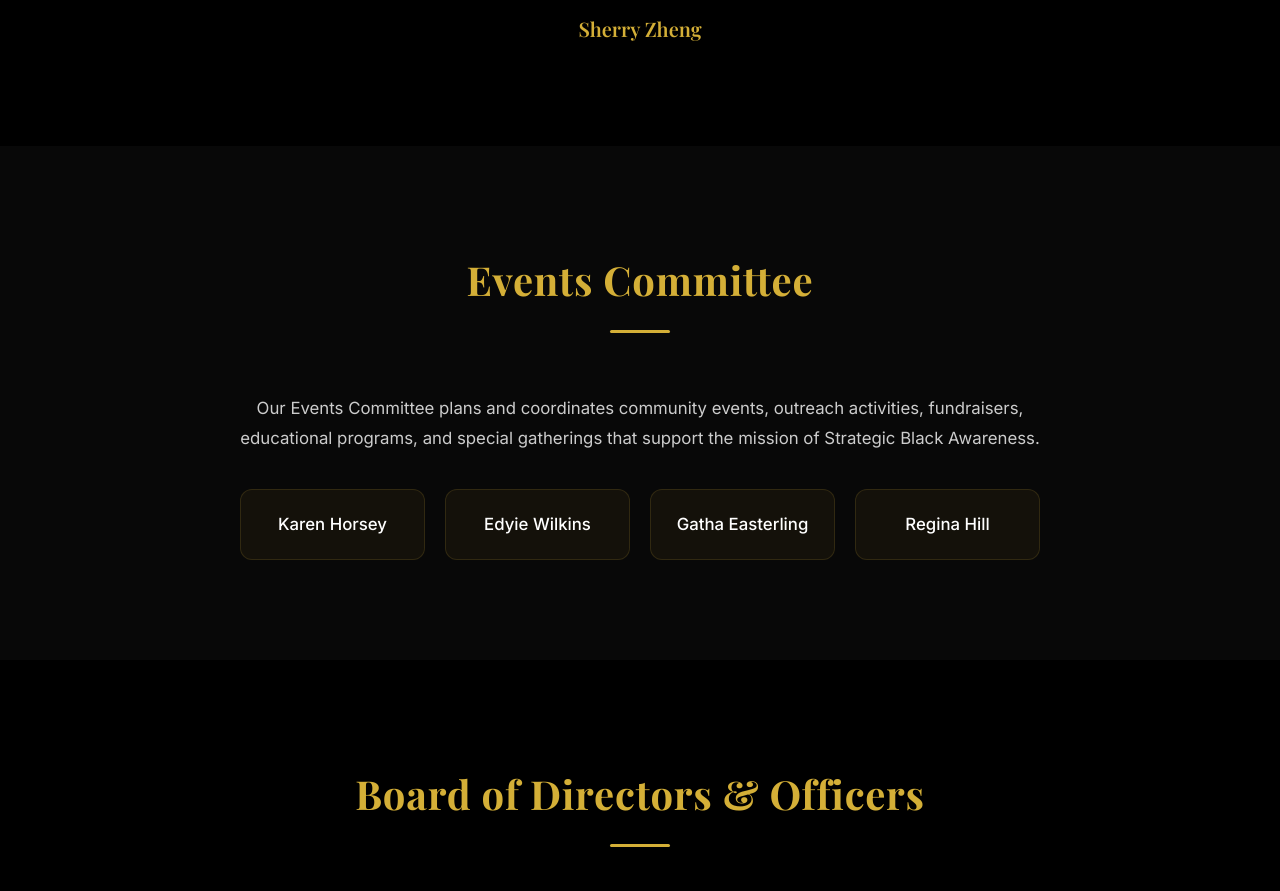
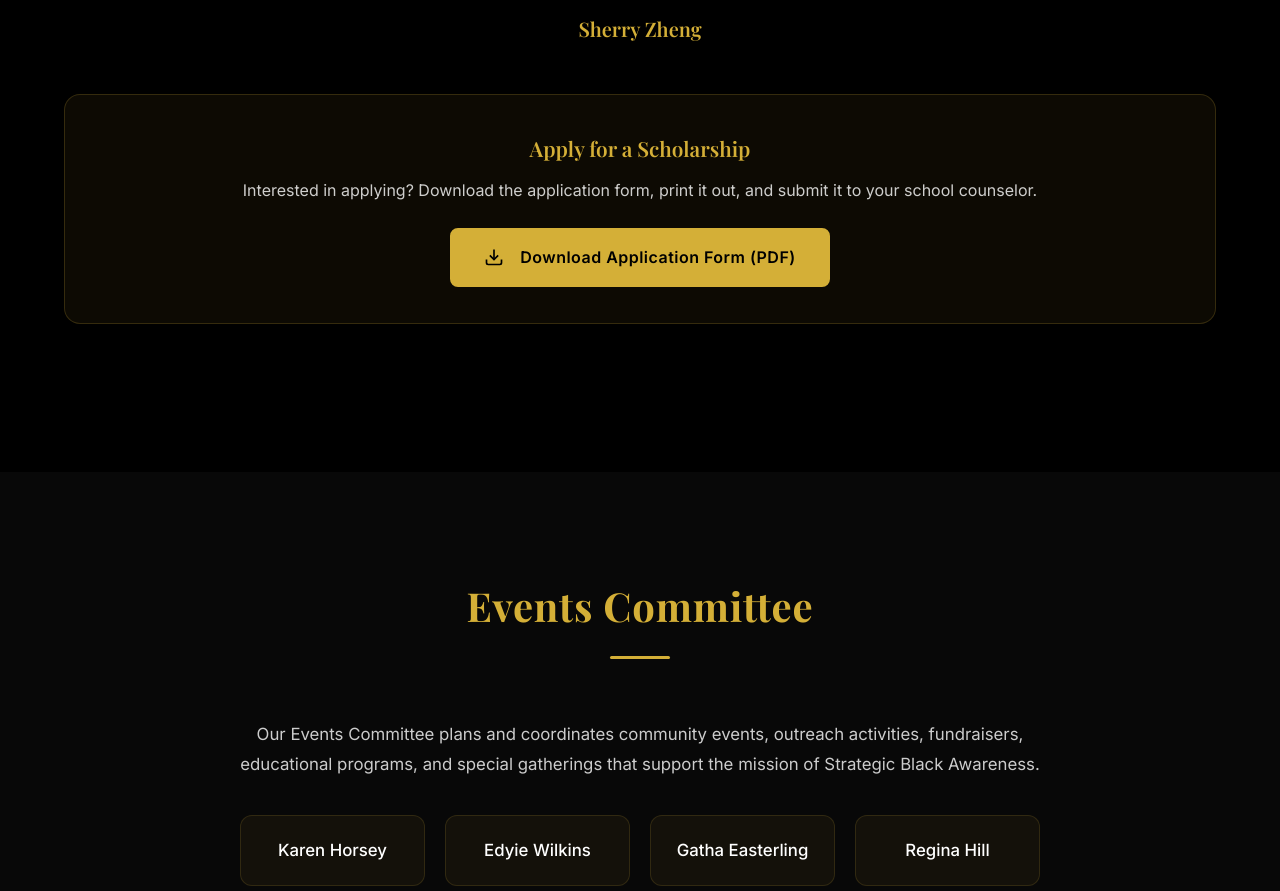
Before and after one commit to SBA-Preservation/SBA-Preservation, a plain HTML site: page index.html in a window 1280 px wide. Shown: the part 6400-7291 px from the top of the page. Drawn offline with nearby package versions, Linux system fonts and the light colour scheme; no server answers.

Commit message:
Add scholarship application PDF download link
Add a download section in the scholarship program area with a styled
button linking to the SBA Student Application form PDF.

Co-Authored-By: Claude Opus 4.6 <noreply@anthropic.com>

```diff
--- a/css/style.css
+++ b/css/style.css
@@ -554,6 +554,50 @@ img {
   font-size: 1.25rem;
   color: var(--gold);
   font-weight: 600;
+}
+
+.scholarship-download {
+  background: rgba(212, 175, 55, 0.06);
+  border: 1px solid rgba(212, 175, 55, 0.2);
+  border-radius: 16px;
+  padding: 36px;
+  text-align: center;
+  margin-top: 48px;
+  margin-bottom: 48px;
+}
+
+.scholarship-download h3 {
+  font-family: var(--font-heading);
+  font-size: 1.3rem;
+  color: var(--gold);
+  margin-bottom: 12px;
+  font-weight: 600;
+}
+
+.scholarship-download p {
+  color: rgba(255, 255, 255, 0.8);
+  margin-bottom: 24px;
+  font-size: 1rem;
+  line-height: 1.6;
+}
+
+.scholarship-download-btn {
+  display: inline-flex;
+  align-items: center;
+  justify-content: center;
+  background: var(--gold);
+  color: #000;
+  padding: 14px 32px;
+  border-radius: 8px;
+  font-weight: 600;
+  font-size: 1rem;
+  text-decoration: none;
+  transition: background 0.3s, transform 0.2s;
+}
+
+.scholarship-download-btn:hover {
+  background: #e5c04b;
+  transform: translateY(-2px);
 }
 
 .scholarship-committee {
--- a/index.html
+++ b/index.html
@@ -223,6 +223,14 @@
             <h4>Sherry Zheng</h4>
           </div>
         </div>
+      </div>
+
+      <div class="scholarship-download">
+        <h3>Apply for a Scholarship</h3>
+        <p>Interested in applying? Download the application form, print it out, and submit it to your school counselor.</p>
+        <a href="Pics/SBA Student Application Rev 1.pdf" download class="btn btn-gold scholarship-download-btn">
+          <svg width="20" height="20" viewBox="0 0 24 24" fill="none" stroke="currentColor" stroke-width="2" style="vertical-align:middle;margin-right:8px;"><path d="M21 15v4a2 2 0 0 1-2 2H5a2 2 0 0 1-2-2v-4"/><polyline points="7 10 12 15 17 10"/><line x1="12" y1="15" x2="12" y2="3"/></svg>Download Application Form (PDF)
+        </a>
       </div>
     </div>
   </section>
```
Also changed, not shown: 1 other file.
